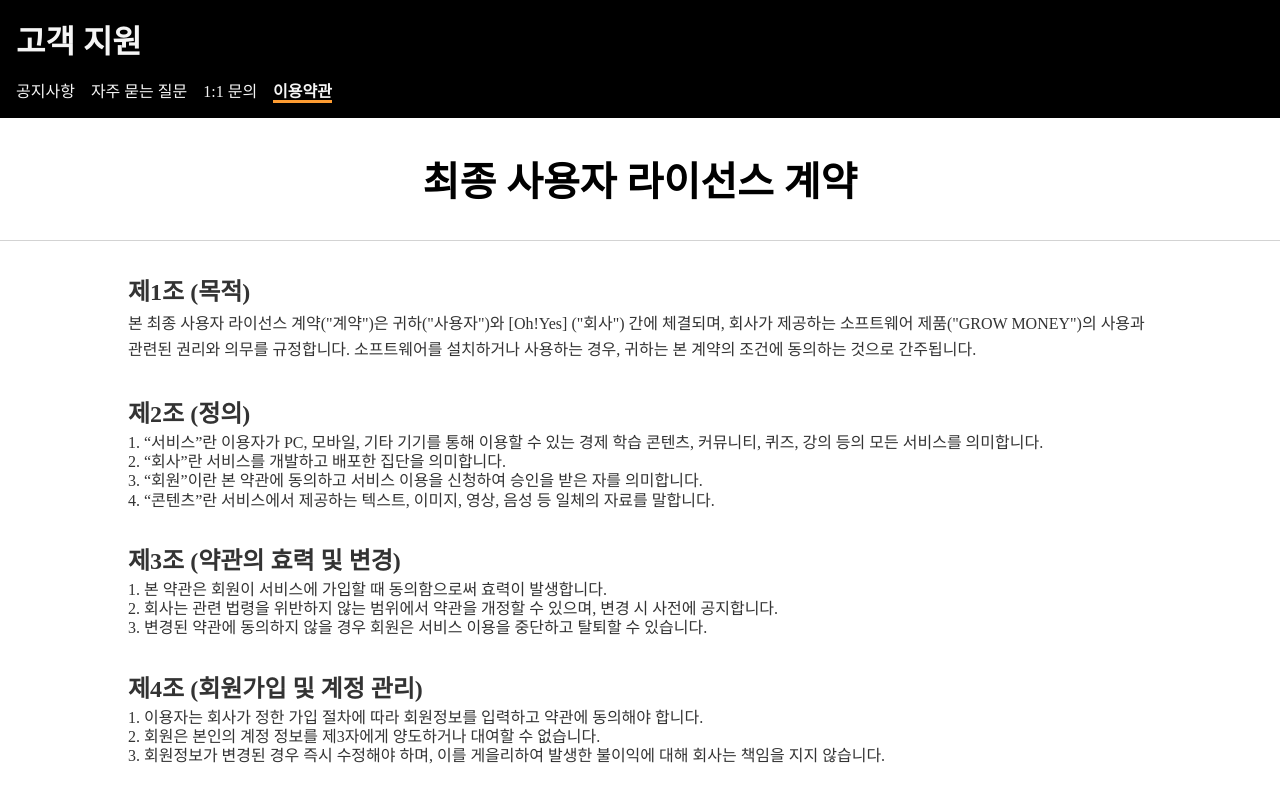
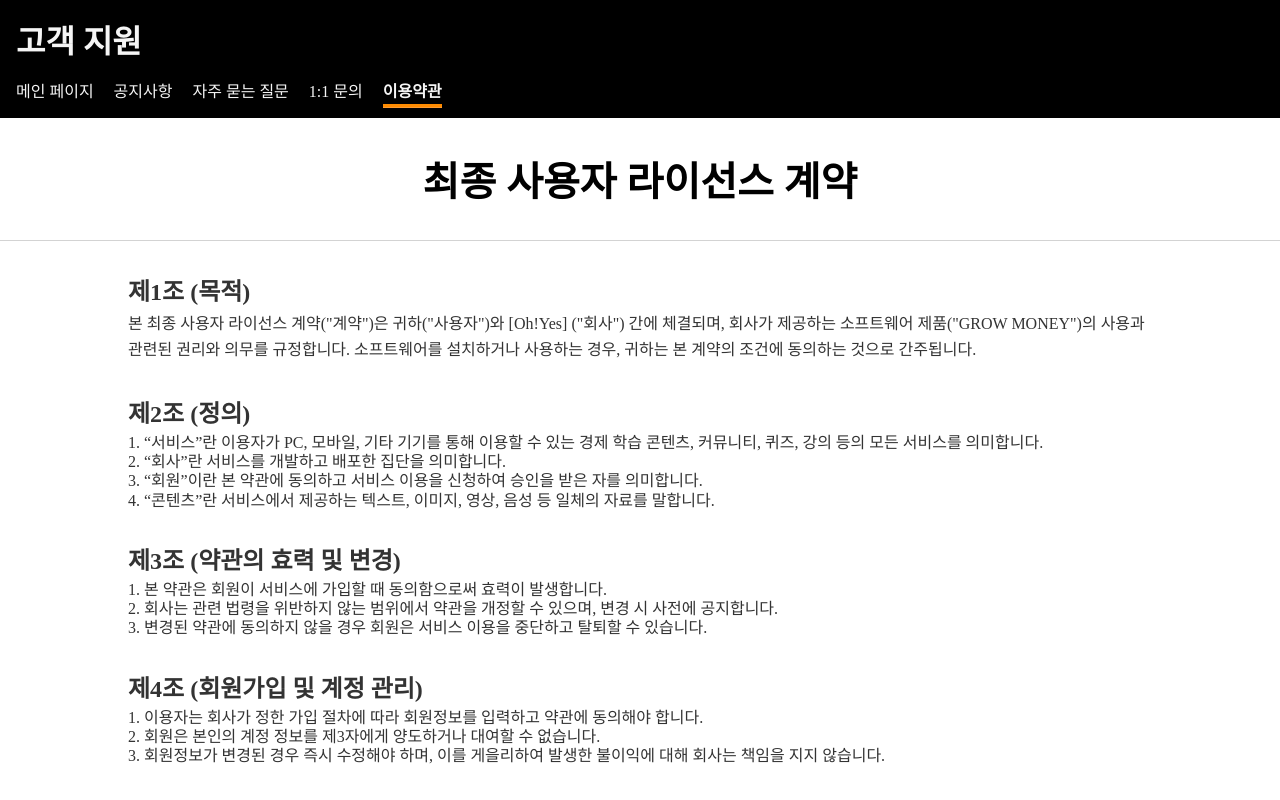
Before and after one commit to Team-Oh-Yes/grow-up-money-web, a React (Vite) app: page /eula in a window 1280 px wide. Shown: the top 800 px of the page. Built offline with nearby package versions, Linux system fonts and the light colour scheme; a web font is replaced by a local one.

Commit message:
fix: 메뉴바 연결 및 메뉴바 에니메이션 구현

```diff
--- a/src/components/common/Serviccenter/EULA.jsx
+++ b/src/components/common/Serviccenter/EULA.jsx
@@ -6,8 +6,9 @@ function EULA() {
         <div>
             <header className="menuBar">
                 <h1>고객 지원</h1>
-                <nav>
+                <nav className="menuNav">
                     <ul>
+                        <li><a href="/">메인 페이지</a></li>
                         <li><a href="/servicecenter/notice">공지사항</a></li>
                         <li><a href="/servicecenter/faq">자주 묻는 질문</a></li>
                         <li><a href="/servicecenter/qna">1:1 문의</a></li>
--- a/src/components/css/Serviccenter/ELUA.css
+++ b/src/components/css/Serviccenter/ELUA.css
@@ -3,6 +3,43 @@
     padding: 0;
     box-sizing: border-box;
 }
+
+.menuBar nav ul {
+    list-style: none;
+    display: flex;
+    gap: 20px;
+}
+
+.menuBar nav ul li a {
+    position: relative;
+    text-decoration: none;
+    color: #f5f5f5;
+    padding-bottom: 5px;
+    transition: color 0.3s ease;
+}
+
+/* 기본 밑줄은 없음 */
+.menuBar nav ul li a::after {
+    content: '';
+    position: absolute;
+    left: 0;
+    bottom: -2px;
+    width: 0%;
+    height: 3px;
+    background-color: #ff8b00; /* 주황색 */
+    transition: width 0.3s ease;
+}
+
+/* 마우스 올렸을 때 밑줄 슬라이드 애니메이션 */
+.menuBar nav ul li a:hover::after {
+    width: 100%;
+}
+
+/* 현재 활성화된 메뉴 (active)에 기본적으로 밑줄 표시 */
+.menuBar nav ul li a.active::after {
+    width: 100%;
+}
+
 
 .menuBar {
     background-color: #000000;
```
